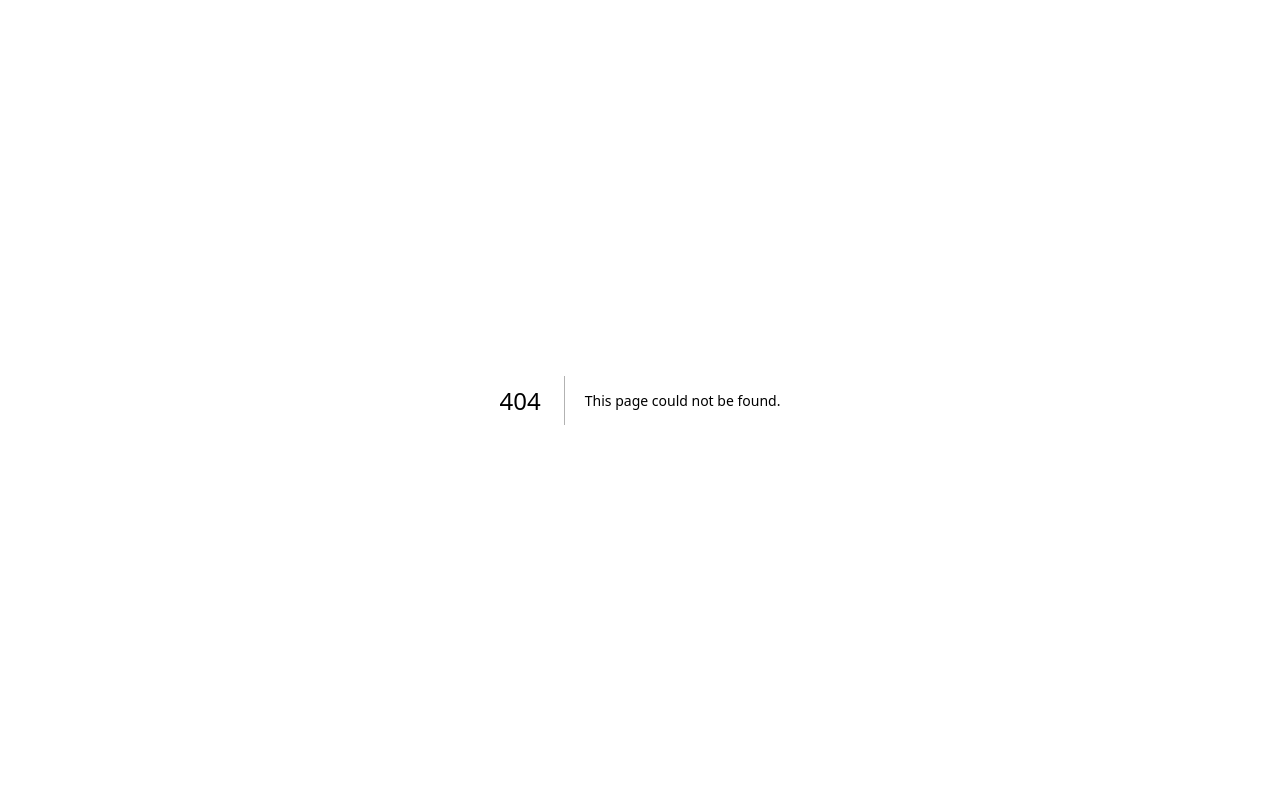
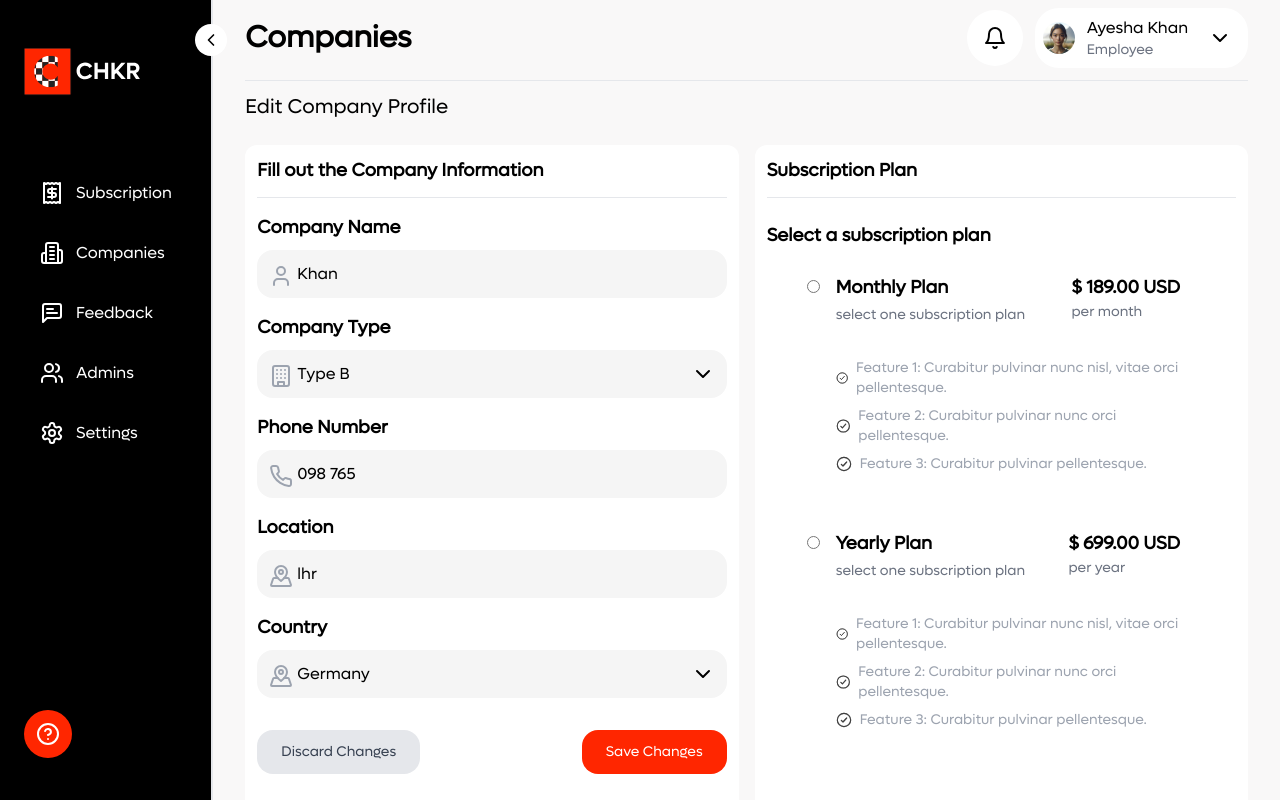
Before and after one commit to abrauf18/chkr, a Next.js app: page /super-admin/companies/editprofile in a window 1280 px wide. Before the commit this address had no page. Built offline with nearby package versions, Linux system fonts and the light colour scheme.

Commit message:
feat: edit company profile page

```diff
--- /dev/null
+++ b/app/(dashboard)/super-admin/companies/editprofile/page.tsx
@@ -0,0 +1,6 @@
+import EditCompanyProfile from '@/components/modules/super-admin/companies/edit-company-profile'
+import React from 'react'
+
+export default function page() {
+  return <EditCompanyProfile />
+}
--- a/components/modules/company-admin/onboarding/plan-card.tsx
+++ b/components/modules/company-admin/onboarding/plan-card.tsx
@@ -20,21 +20,21 @@ const PlanCard: React.FC<PlanCardProps> = ({
     <div className="overflow-hidden w-full mx-auto mb-4">
       <div className="flex justify-between p-4">
         <div className="flex-col">
-          <h3 className="text-lg font-semibold">{title}</h3>
-          <span className="text-gray-500 text-sm">
+          <h3 className="md:text-lg whitespace-nowrap font-semibold mobile:text-left">{title}</h3>
+          <span className="text-gray-500 text-xs md:text-sm whitespace-nowrap">
             select one subscription plan
           </span>
         </div>
         <div className="flex flex-col">
-          <span className="text-lg font-semibold">$ {formattedPrice} USD</span>
-          <span className="text-gray-500 text-sm">per {timePeriod}</span>
+          <span className="md:text-lg whitespace-nowrap font-semibold">$ {formattedPrice} USD</span>
+          <span className="text-gray-500 text-xs md:text-sm">per {timePeriod}</span>
         </div>
       </div>
 
-      <ul className="list-disc space-y-2 text-gray-700 p-4">
+      <ul className="list-disc space-y-2 text-gray-700 p-4 mobile:text-left">
         {features.map((feature, index) => (
           <li key={index} className="flex items-center">
-            <CheckmarkCircle className="w-4 h-4 mr-2" />
+            <CheckmarkCircle className="w-8 h-8 md:w-4 md:h-4 mr-2" />
             <span className="text-gray-400 text-sm">
               Feature {index + 1}: {feature}
             </span>
--- a/components/modules/company-admin/settings/company-information.tsx
+++ b/components/modules/company-admin/settings/company-information.tsx
@@ -151,13 +151,13 @@ export default function CompanyInformation() {
         <div className="flex w-full justify-between mt-4">
           <button
             type="button"
-            className="py-2 px-4 bg-gray-200 text-gray-700 rounded-2xl"
+            className="py-3 px-6 bg-gray-200 text-gray-700 rounded-2xl text-sm"
           >
             Discard Changes
           </button>
           <button
             type="submit"
-            className="py-2 px-4 bg-primary text-white rounded-2xl"
+            className="py-3 px-6 bg-primary text-white rounded-2xl text-sm"
           >
             Save Changes
           </button>
--- /dev/null
+++ b/components/modules/super-admin/companies/edit-company-profile.tsx
@@ -0,0 +1,81 @@
+'use client'
+import DashboardHeader from '@/components/shared/dashboard-header'
+import { Button } from '@/components/ui/button'
+import React from 'react'
+import CompanyInformation from '../../company-admin/settings/company-information'
+import PlanCard from '../../company-admin/onboarding/plan-card'
+import { ErrorMessage } from '@hookform/error-message'
+
+export default function EditCompanyProfile() {
+  return (
+    <>
+      <DashboardHeader
+        title='Companies' />
+      <div className='flex justify-between'>
+        <h1 className='text-xl mb-2'>Edit Company Profile</h1>
+      </div>
+      <div className='grid lg:grid-cols-2 grid-cols-1 gap-4 my-4'>
+        <div className='bg-white rounded-xl p-3'>
+          <h1 className='text-lg font-semibold'>Fill out the Company Information</h1>
+          <hr className='my-3' />
+          <CompanyInformation />
+        </div>
+        <div className='bg-white rounded-xl p-3'>
+          <h1 className='text-lg font-semibold'>Subscription Plan</h1>
+          <hr className='my-3' />
+          <p className='mt-6 text-lg font-semibold'>Select a subscription plan</p>
+          <div className="w-full xl:px-8 pt-2 pb-8 gap-6">
+            <div className="flex items-baseline hover:border-2 px-2 hover:rounded-3xl hover:border-primary focus:border-2 focus:border-primary">
+              <input
+                type="radio"
+                placeholder="Monthly Plan"
+                id="montly-plan"
+                value="monthly"
+              // defaultChecked={onboardingData.plan === "monthly"}
+              // {...register("plan")}
+              />
+              <PlanCard
+                title="Monthly Plan"
+                price={189.0}
+                features={[
+                  " Curabitur pulvinar nunc nisl, vitae  orci pellentesque.",
+                  "Curabitur pulvinar nunc orci pellentesque.",
+                  "Curabitur pulvinar  pellentesque.",
+                ]}
+                timePeriod="month"
+              />
+            </div>
+            <div className="flex items-baseline hover:border-2 p-2 hover:rounded-3xl hover:border-primary focus:border-2 focus:border-primary">
+              <input
+                type="radio"
+                placeholder="Yearly Plan"
+                id="yearly-plan"
+                value="yearly"
+              // {...register("plan")}
+              />
+              <PlanCard
+                title="Yearly Plan"
+                price={699.0}
+                features={[
+                  " Curabitur pulvinar nunc nisl, vitae  orci pellentesque.",
+                  "Curabitur pulvinar nunc orci pellentesque.",
+                  "Curabitur pulvinar  pellentesque.",
+                ]}
+                timePeriod="year"
+              />{" "}
+            </div>
+            {/* <p className="text-sm text-red-500">
+              {" "}
+              <ErrorMessage errors={errors} name="plan" />
+            </p> */}
+          </div>
+          <div className='flex justify-end'>
+            <Button className='text-white rounded-2xl px-6 py-3'>
+              Upgrade Plan
+            </Button>
+          </div>
+        </div>
+      </div>
+    </>
+  )
+}
```
